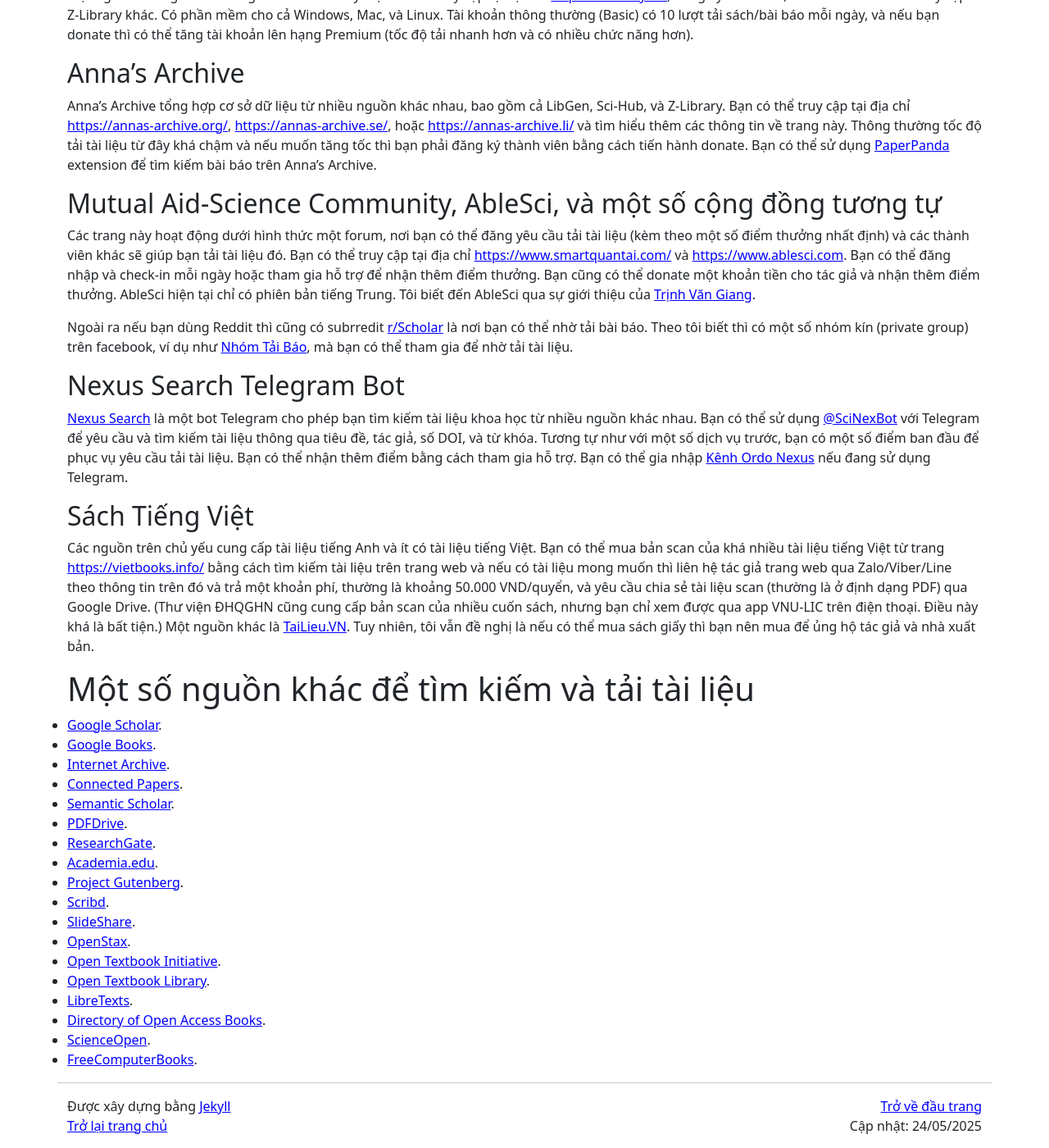
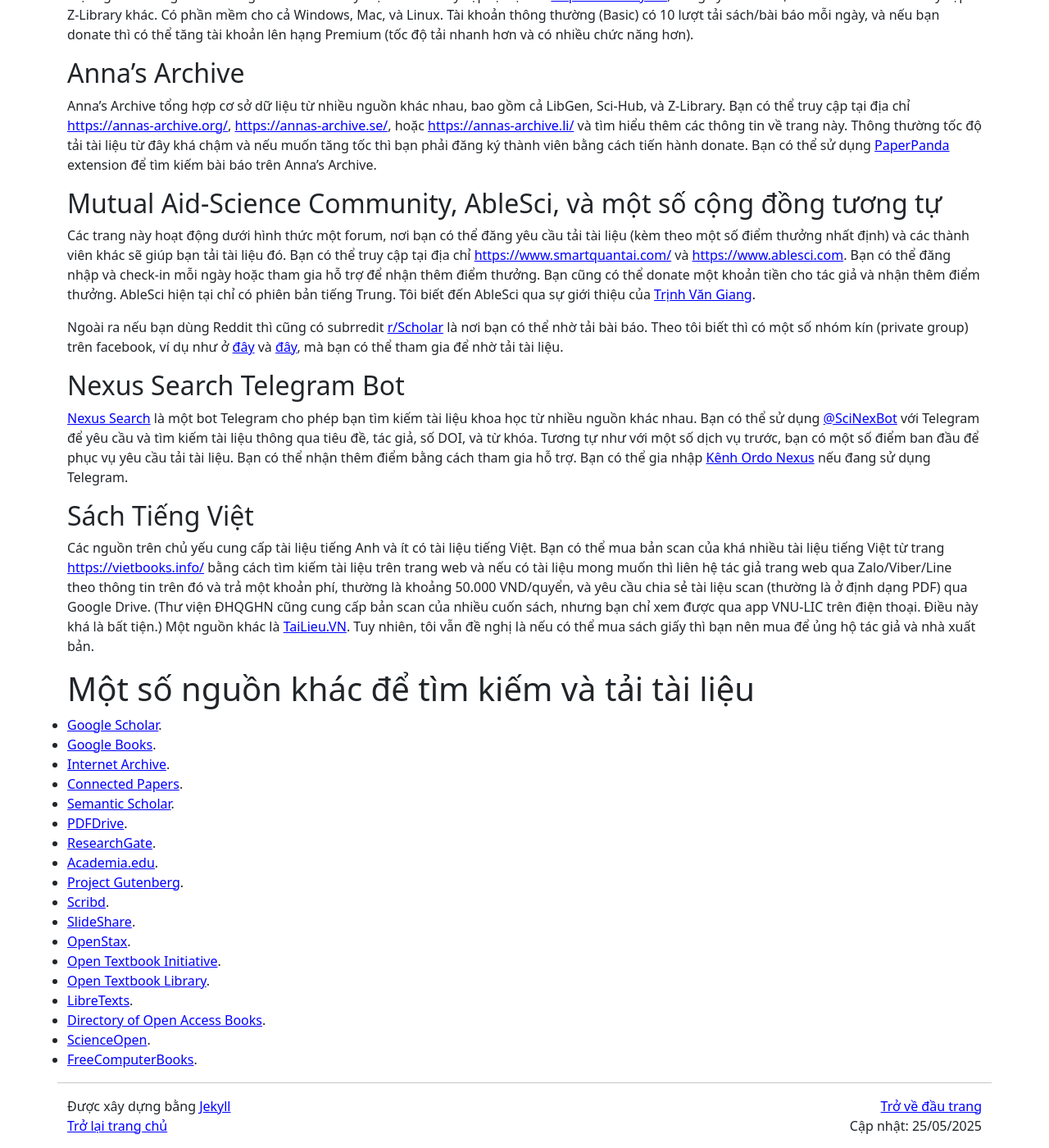
Before and after one commit to hoanganhduc/hoanganhduc.github.io, a Jekyll site: the page built from _posts/2025-05-05-một-số-phương-pháp-tải-bài-báo-khoa-học.md, in a window 1280 px wide and 1400 px high, scrolled down 3289 px. Shown: the whole window at 82% size. Built offline with Jekyll 4.4.1, drawn with Linux system fonts in a browser that asks for light colours; nearby versions of some CDN libraries; comment, search, counter and statistics services are not loaded; a style sheet for code colours, icons or effects is not loaded.

Commit message:
Updated @ 2025-05-25  05:30:13 ICT

```diff
--- a/_posts/2025-05-05-một-số-phương-pháp-tải-bài-báo-khoa-học.md
+++ b/_posts/2025-05-05-một-số-phương-pháp-tải-bài-báo-khoa-học.md
@@ -6,7 +6,7 @@ lang: vi
 categories:
   - research
 comments: true
-last_modified_at: 2025-05-24
+last_modified_at: 2025-05-25
 description: Giới thiệu một số phương pháp tải bài báo khoa học cho mục đích nghiên cứu
 keywords: bài báo khoa học, tải paper, nghiên cứu, truy cập, open access, sci-hub, thư viện, tài liệu khoa học, libgen, z-library, tiền ấn phẩm, anna archive, cơ sở dữ liệu, truy cập từ xa
 <!--published: false-->
@@ -91,7 +91,7 @@ Anna's Archive tổng hợp cơ sở dữ liệu từ nhiều nguồn khác nhau
 
 Các trang này hoạt động dưới hình thức một forum, nơi bạn có thể đăng yêu cầu tải tài liệu (kèm theo một số điểm thưởng nhất định) và các thành viên khác sẽ giúp bạn tải tài liệu đó. Bạn có thể truy cập tại địa chỉ [https://www.smartquantai.com/](https://www.smartquantai.com/) và [https://www.ablesci.com](https://www.ablesci.com). Bạn có thể đăng nhập và check-in mỗi ngày hoặc tham gia hỗ trợ để nhận thêm điểm thưởng. Bạn cũng có thể donate một khoản tiền cho tác giả và nhận thêm điểm thưởng. AbleSci hiện tại chỉ có phiên bản tiếng Trung. Tôi biết đến AbleSci qua sự giới thiệu của [Trịnh Văn Giang](https://giang-trinh.github.io/).
 
-Ngoài ra nếu bạn dùng Reddit thì cũng có subrredit [r/Scholar](https://www.reddit.com/r/Scholar/) là nơi bạn có thể nhờ tải bài báo. Theo tôi biết thì có một số nhóm kín (private group) trên facebook, ví dụ như [Nhóm Tải Báo](https://www.facebook.com/groups/loadpapervn), mà bạn có thể tham gia để nhờ tải tài liệu.
+Ngoài ra nếu bạn dùng Reddit thì cũng có subrredit [r/Scholar](https://www.reddit.com/r/Scholar/) là nơi bạn có thể nhờ tải bài báo. Theo tôi biết thì có một số nhóm kín (private group) trên facebook, ví dụ như ở [đây](https://www.facebook.com/groups/loadpapervn) và [đây](https://www.facebook.com/groups/188053074599163), mà bạn có thể tham gia để nhờ tải tài liệu.
 
 ## Nexus Search Telegram Bot
 
```
Also changed, not shown: 1 other file.
